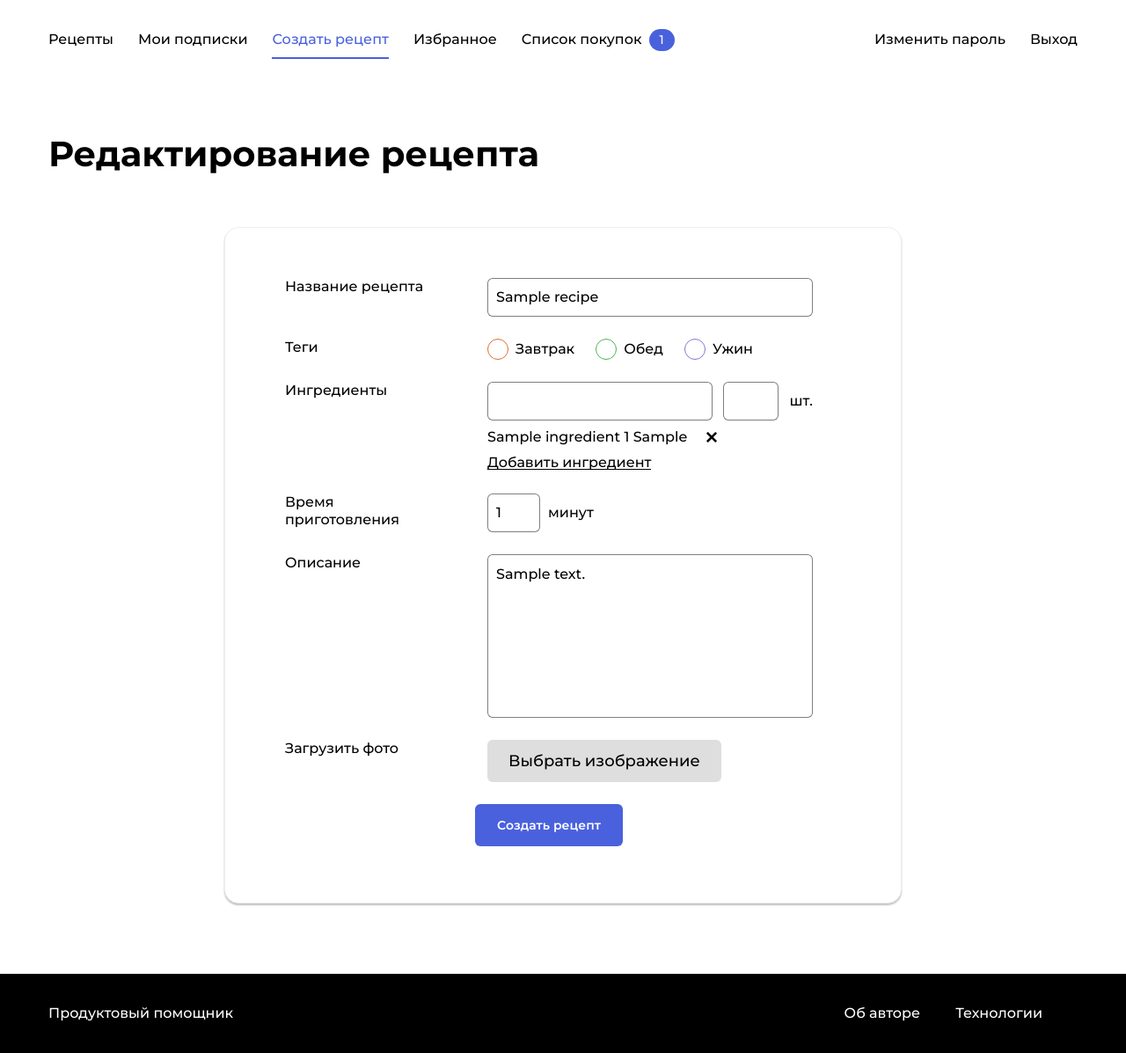
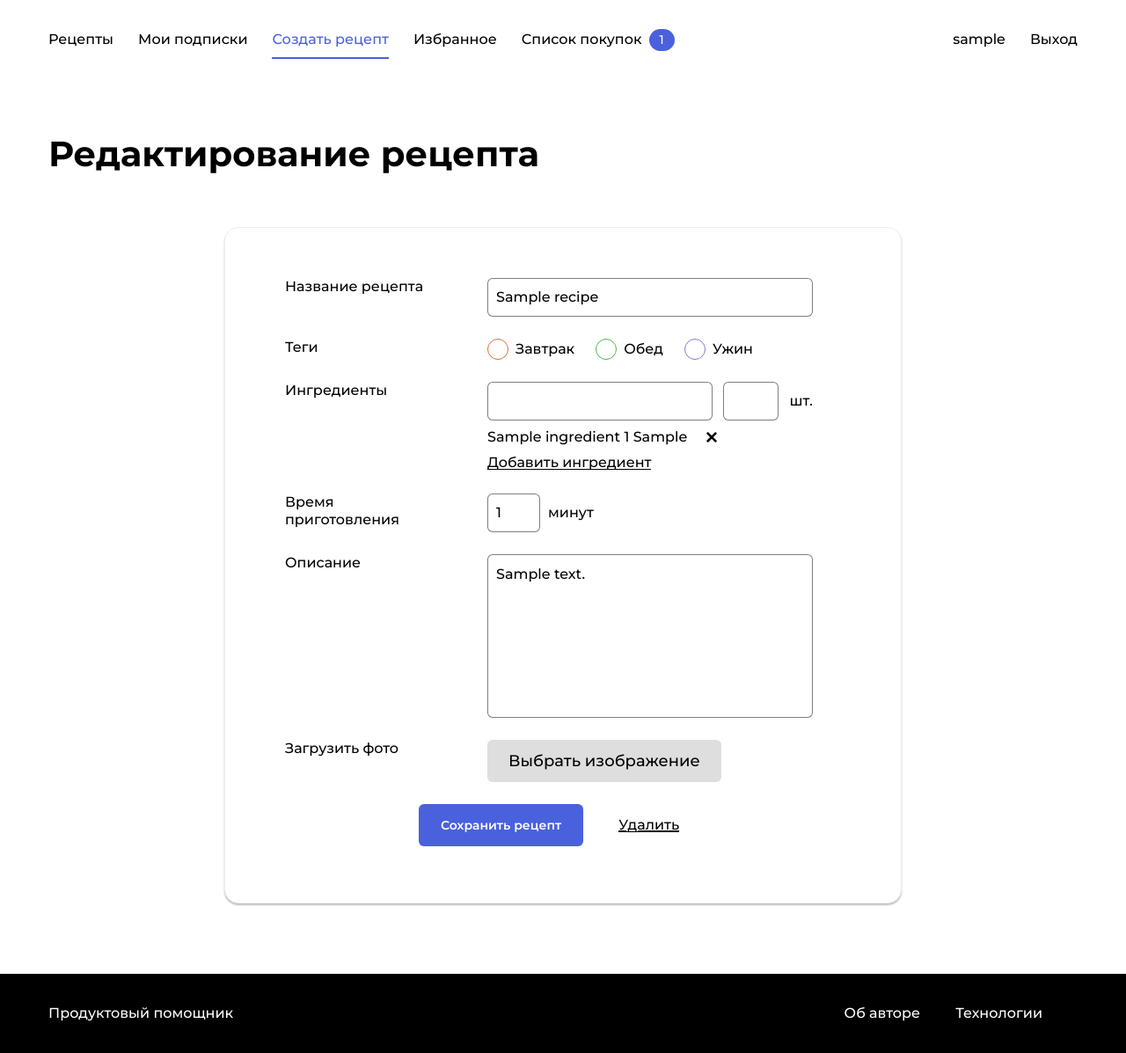
Before and after one commit to DonFortes/foodgram-project, a Django app: a page that uses templates/includes/header.html in a window 1280 px wide. Shown: the whole page at 88% size. Run offline with Django 3.2, Linux system fonts and the light colour scheme; a user stored in the database is signed in; tables that the repository leaves empty hold one stand-in row (values such as "Sample post").

Commit message:
fully ready for first review

```diff
--- a/dishes/models.py
+++ b/dishes/models.py
@@ -118,7 +118,7 @@ class Recipe(models.Model):
     )
 
     def save(self, *args, **kwargs):
-        if self.slug is None:
+        if self.slug == '':
             try:
                 last_id = Recipe.objects.latest('pub_date').id
                 num = last_id + 1
--- a/dishes/templates/new_recipe.htmL
+++ b/dishes/templates/new_recipe.htmL
@@ -133,7 +133,10 @@
             </div>
 
             <div class="form__footer">
-                <button class="button button_style_blue">Создать рецепт</button>
+                <button class="button button_style_blue">{% if edit is True %}Сохранить рецепт{% else %}Создать рецепта{% endif %}</button>
+                {% if edit is True %}
+            <a style="margin-left: 2.5em" href="{% url 'delete_recipe' recipe.slug %}" class="form__ingredient-link">Удалить</a>
+            {% endif %}
             </div>
 
     </div>
--- a/templates/includes/header.html
+++ b/templates/includes/header.html
@@ -21,7 +21,7 @@
             </ul>
             <ul class="nav__items list">
                 <li class="nav__item {% if password_change %}nav__item_active{% endif %}"><a
-                        href="{% url 'password_change' %}" class="nav__link link">Изменить пароль</a>
+                        href="{% url 'password_change' %}" class="nav__link link">{{ request.user.username }}</a>
                 </li>
                 <li class="nav__item"><a href="{% url 'logout' %}" class="nav__link link">Выход</a></li>
             </ul>
```
